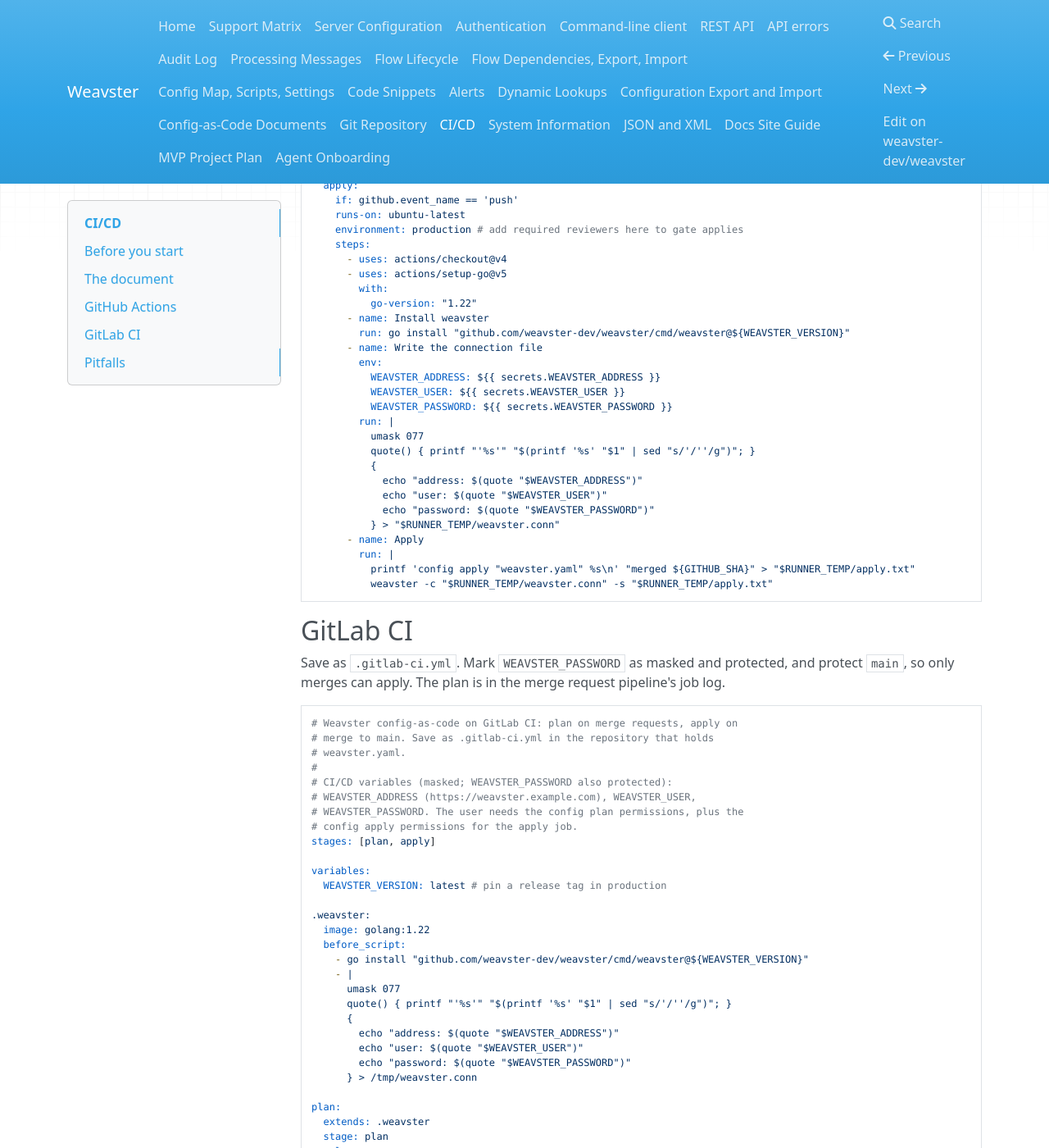
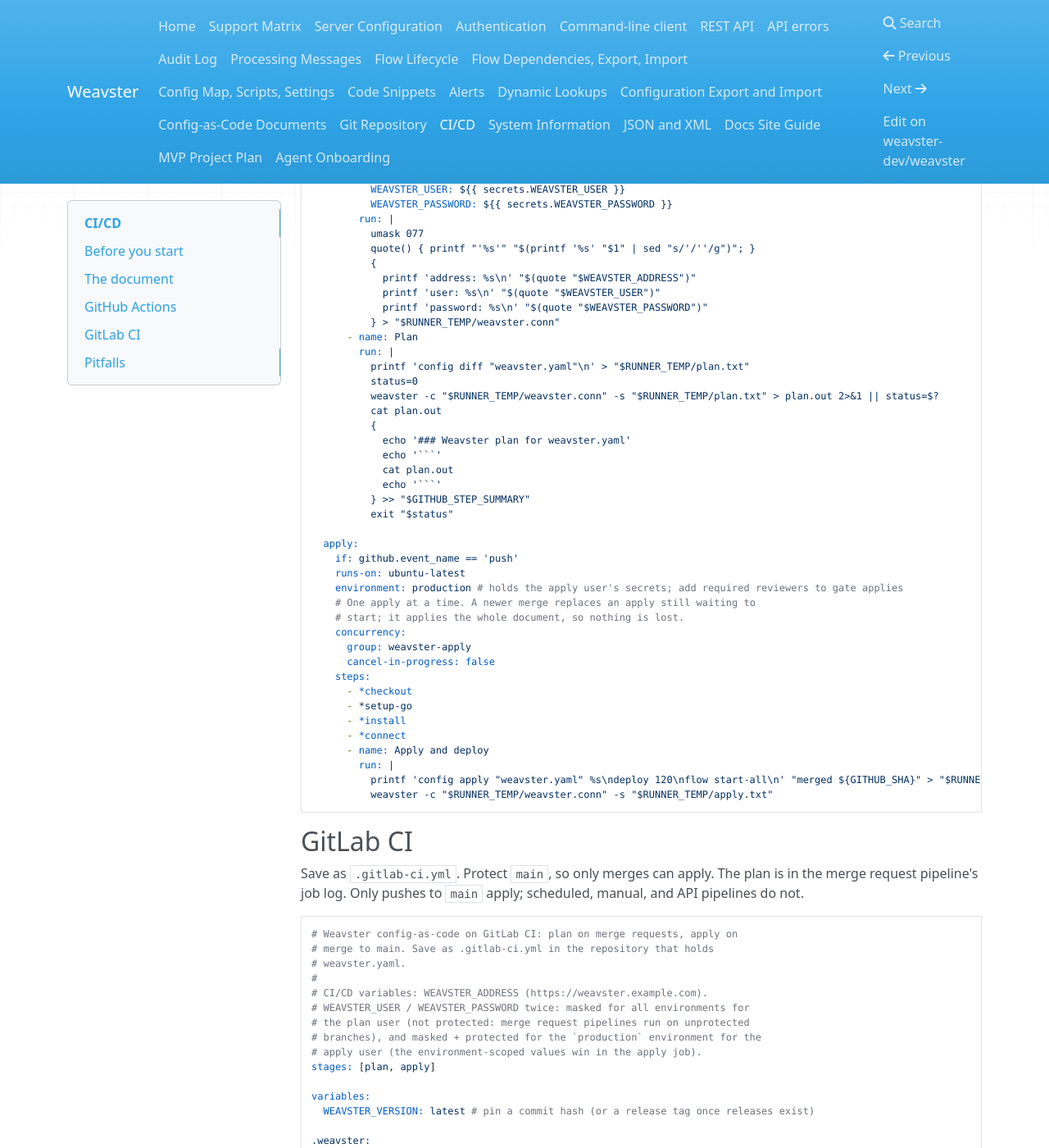
Before and after one commit to weavster-dev/weavster, an MkDocs documentation site: the page built from docs/ci-cd.md, in a window 1280 px wide and 1400 px high, scrolled down 2344 px. Shown: the whole window at 82% size. Built offline with MkDocs 1.6.1, drawn with Linux system fonts in a browser that asks for light colours; nearby versions of some CDN libraries; some of the changed text lies outside the part shown.

Commit message:
CI samples: per-PR plan concurrency, split plan/apply credentials, deploy and start after apply
Self-review fixes: plans grouped per pull request and applies in their own
group, plan/apply users scoped so merge-request pipelines can log in without
exposing the apply credentials, apply only on pushes to main, flows deployed
and started after the apply, errors in the job summary, printf instead of
echo, connection-file shell executed by the test, pinning advice that works
without releases, managed-section warning.

````diff
--- a/docs/ci-cd.md
+++ b/docs/ci-cd.md
@@ -5,9 +5,11 @@
 
 - **On a pull request or merge request** the pipeline shows what applying the changed document
   would do to the server ([`config diff`](cli.md)). Nothing changes on the server. An invalid
-  document fails the job with the reason.
-- **On merge to `main`** the pipeline applies the document ([`config apply`](config-as-code.md#apply)).
-  The apply plans again first, so it applies what the server needs at that moment, and records the
+  document, or a server that refuses the credentials, fails the job with the reason.
+- **On merge to `main`** the pipeline applies the document ([`config apply`](config-as-code.md#apply))
+  and then deploys the flows that are `enabled` but not yet deployed ([`deploy`](cli.md)) and
+  starts them ([`flow start-all`](cli.md)), so the merged change takes effect. The
+  apply plans again first, so it applies what the server needs at that moment, and records the
   commit in the [audit log](audit-log.md) as the reason. If any change fails, the whole apply is
   undone.
 
@@ -19,14 +21,17 @@
 
 1. A server reachable from CI over **HTTPS** (`listen.tlsAddress`, see
    [Server configuration](server-config.md)). Plain HTTP would send the password in cleartext.
-2. A user for CI. The plan job needs the [config plan permissions](config-as-code.md#see-what-would-change)
-   (`flows:view`, `alerts:edit`, `snippets:edit`, `scripts:edit`, `settings:edit`,
-   `configmap:edit`); the apply job also needs `flows:edit`. Give CI its own user, so its applies
-   are easy to find in the audit log.
-3. Three secrets in the CI system: `WEAVSTER_ADDRESS` (for example
-   `https://weavster.example.com`), `WEAVSTER_USER`, `WEAVSTER_PASSWORD`. The jobs write them to
-   a [connection file](cli.md) readable only by the job, so the password never appears on a
-   command line or in the log.
+2. Two users for CI, so a pull request cannot apply (see the table below).
+3. Secrets in the CI system: `WEAVSTER_ADDRESS` (for example `https://weavster.example.com`), and
+   `WEAVSTER_USER` / `WEAVSTER_PASSWORD` once for each user, scoped as the sample's header
+   comment describes: the plan user's values for every pipeline, the apply user's values only for
+   the protected `production` environment. The jobs write them to a [connection file](cli.md)
+   readable only by the job, so the password never appears on a command line or in the log.
+
+| User | Used by | Permissions |
+|---|---|---|
+| Plan user | pull/merge request pipelines | `flows:view`, `alerts:edit`, `snippets:edit`, `scripts:edit`, `settings:edit`, `configmap:edit` (the [config plan permissions](config-as-code.md#see-what-would-change)) |
+| Apply user | merges to `main` only | the plan permissions plus `flows:edit` and `flows:deploy` (deploy and start) |
 
 ## The document
 
@@ -53,20 +58,26 @@
   retention: {days: 30}
 ```
 
+> **Warning: a managed section is managed completely.** Applying this document to a server that
+> already has other flows, scripts, or settings **removes them**, because they are not in the
+> document. Before the first merge, make the document list everything you want to keep, and read
+> the pull request's plan: every `-` line is a removal.
+
 ## GitHub Actions
 
 Save as `.github/workflows/weavster.yml`. The plan appears in the job summary of the pull
-request's checks. Add required reviewers to the `production` environment to have a person approve
-each apply.
+request's checks (and in the step log). Add required reviewers to the `production` environment to
+have a person approve each apply.
 
 ```yaml
 # Weavster config-as-code on GitHub Actions: plan on pull requests, apply on
 # merge to main. Save as .github/workflows/weavster.yml in the repository that
 # holds weavster.yaml.
 #
-# Repository secrets: WEAVSTER_ADDRESS (https://weavster.example.com),
-# WEAVSTER_USER, WEAVSTER_PASSWORD. The user needs the config plan
-# permissions, plus the config apply permissions for the apply job.
+# Secrets: WEAVSTER_ADDRESS (https://weavster.example.com) as a repository
+# secret. WEAVSTER_USER / WEAVSTER_PASSWORD twice: as repository secrets for
+# the plan user, and as secrets of the `production` environment for the apply
+# user (environment secrets override repository secrets in the apply job).
 name: weavster-config
 
 on:
@@ -79,26 +90,29 @@
 permissions:
   contents: read
 
-# One apply at a time; a queued apply waits instead of being cancelled.
-concurrency:
-  group: weavster-config-${{ github.event_name }}
-  cancel-in-progress: false
-
 env:
-  WEAVSTER_VERSION: latest # pin a release tag in production
+  WEAVSTER_VERSION: latest # pin a commit hash (or a release tag once releases exist)
 
 jobs:
   plan:
     if: github.event_name == 'pull_request'
     runs-on: ubuntu-latest
+    # A newer push to the same pull request replaces its running plan.
+    concurrency:
+      group: weavster-plan-${{ github.ref }}
+      cancel-in-progress: true
     steps:
-      - uses: actions/checkout@v4
-      - uses: actions/setup-go@v5
+      - &checkout
+        uses: actions/checkout@v4
+      - &setup-go
+        uses: actions/setup-go@v5
         with:
           go-version: "1.22"
-      - name: Install weavster
+      - &install
+        name: Install weavster
         run: go install "github.com/weavster-dev/weavster/cmd/weavster@${WEAVSTER_VERSION}"
-      - name: Write the connection file
+      - &connect
+        name: Write the connection file
         env:
           WEAVSTER_ADDRESS: ${{ secrets.WEAVSTER_ADDRESS }}
           WEAVSTER_USER: ${{ secrets.WEAVSTER_USER }}
@@ -107,15 +121,16 @@
           umask 077
           quote() { printf "'%s'" "$(printf '%s' "$1" | sed "s/'/''/g")"; }
           {
-            echo "address: $(quote "$WEAVSTER_ADDRESS")"
-            echo "user: $(quote "$WEAVSTER_USER")"
-            echo "password: $(quote "$WEAVSTER_PASSWORD")"
+            printf 'address: %s\n' "$(quote "$WEAVSTER_ADDRESS")"
+            printf 'user: %s\n' "$(quote "$WEAVSTER_USER")"
+            printf 'password: %s\n' "$(quote "$WEAVSTER_PASSWORD")"
           } > "$RUNNER_TEMP/weavster.conn"
       - name: Plan
         run: |
           printf 'config diff "weavster.yaml"\n' > "$RUNNER_TEMP/plan.txt"
           status=0
-          weavster -c "$RUNNER_TEMP/weavster.conn" -s "$RUNNER_TEMP/plan.txt" > plan.out || status=$?
+          weavster -c "$RUNNER_TEMP/weavster.conn" -s "$RUNNER_TEMP/plan.txt" > plan.out 2>&1 || status=$?
+          cat plan.out
           {
             echo '### Weavster plan for weavster.yaml'
             echo '```'
@@ -127,51 +142,43 @@
   apply:
     if: github.event_name == 'push'
     runs-on: ubuntu-latest
-    environment: production # add required reviewers here to gate applies
+    environment: production # holds the apply user's secrets; add required reviewers to gate applies
+    # One apply at a time. A newer merge replaces an apply still waiting to
+    # start; it applies the whole document, so nothing is lost.
+    concurrency:
+      group: weavster-apply
+      cancel-in-progress: false
     steps:
-      - uses: actions/checkout@v4
-      - uses: actions/setup-go@v5
-        with:
-          go-version: "1.22"
-      - name: Install weavster
-        run: go install "github.com/weavster-dev/weavster/cmd/weavster@${WEAVSTER_VERSION}"
-      - name: Write the connection file
-        env:
-          WEAVSTER_ADDRESS: ${{ secrets.WEAVSTER_ADDRESS }}
-          WEAVSTER_USER: ${{ secrets.WEAVSTER_USER }}
-          WEAVSTER_PASSWORD: ${{ secrets.WEAVSTER_PASSWORD }}
+      - *checkout
+      - *setup-go
+      - *install
+      - *connect
+      - name: Apply and deploy
         run: |
-          umask 077
-          quote() { printf "'%s'" "$(printf '%s' "$1" | sed "s/'/''/g")"; }
-          {
-            echo "address: $(quote "$WEAVSTER_ADDRESS")"
-            echo "user: $(quote "$WEAVSTER_USER")"
-            echo "password: $(quote "$WEAVSTER_PASSWORD")"
-          } > "$RUNNER_TEMP/weavster.conn"
-      - name: Apply
-        run: |
-          printf 'config apply "weavster.yaml" %s\n' "merged ${GITHUB_SHA}" > "$RUNNER_TEMP/apply.txt"
+          printf 'config apply "weavster.yaml" %s\ndeploy 120\nflow start-all\n' "merged ${GITHUB_SHA}" > "$RUNNER_TEMP/apply.txt"
           weavster -c "$RUNNER_TEMP/weavster.conn" -s "$RUNNER_TEMP/apply.txt"
 ```
 
 ## GitLab CI
 
-Save as `.gitlab-ci.yml`. Mark `WEAVSTER_PASSWORD` as masked and protected, and protect `main`,
-so only merges can apply. The plan is in the merge request pipeline's job log.
+Save as `.gitlab-ci.yml`. Protect `main`, so only merges can apply. The plan is in the merge
+request pipeline's job log. Only pushes to `main` apply; scheduled, manual, and API pipelines do
+not.
 
 ```yaml
 # Weavster config-as-code on GitLab CI: plan on merge requests, apply on
 # merge to main. Save as .gitlab-ci.yml in the repository that holds
 # weavster.yaml.
 #
-# CI/CD variables (masked; WEAVSTER_PASSWORD also protected):
-# WEAVSTER_ADDRESS (https://weavster.example.com), WEAVSTER_USER,
-# WEAVSTER_PASSWORD. The user needs the config plan permissions, plus the
-# config apply permissions for the apply job.
+# CI/CD variables: WEAVSTER_ADDRESS (https://weavster.example.com).
+# WEAVSTER_USER / WEAVSTER_PASSWORD twice: masked for all environments for
+# the plan user (not protected: merge request pipelines run on unprotected
+# branches), and masked + protected for the `production` environment for the
+# apply user (the environment-scoped values win in the apply job).
 stages: [plan, apply]
 
 variables:
-  WEAVSTER_VERSION: latest # pin a release tag in production
+  WEAVSTER_VERSION: latest # pin a commit hash (or a release tag once releases exist)
 
 .weavster:
   image: golang:1.22
@@ -181,9 +188,9 @@
       umask 077
       quote() { printf "'%s'" "$(printf '%s' "$1" | sed "s/'/''/g")"; }
       {
-        echo "address: $(quote "$WEAVSTER_ADDRESS")"
-        echo "user: $(quote "$WEAVSTER_USER")"
-        echo "password: $(quote "$WEAVSTER_PASSWORD")"
+        printf 'address: %s\n' "$(quote "$WEAVSTER_ADDRESS")"
+        printf 'user: %s\n' "$(quote "$WEAVSTER_USER")"
+        printf 'password: %s\n' "$(quote "$WEAVSTER_PASSWORD")"
       } > /tmp/weavster.conn
 
 plan:
@@ -202,17 +209,20 @@
   resource_group: weavster-config # one apply at a time
   environment: production
   rules:
-    - if: $CI_COMMIT_BRANCH == "main"
+    - if: $CI_PIPELINE_SOURCE == "push" && $CI_COMMIT_BRANCH == "main"
       changes: [weavster.yaml]
   script:
-    - printf 'config apply "weavster.yaml" %s\n' "merged ${CI_COMMIT_SHORT_SHA}" > /tmp/apply.txt
+    - printf 'config apply "weavster.yaml" %s\ndeploy 120\nflow start-all\n' "merged ${CI_COMMIT_SHORT_SHA}" > /tmp/apply.txt
     - weavster -c /tmp/weavster.conn -s /tmp/apply.txt
 ```
 
 ## Pitfalls
 
-- **Pin the version.** `WEAVSTER_VERSION: latest` installs the newest client. Pin the release tag
-  that matches your server so a new client cannot change behaviour under you.
+- **Pin the version.** `WEAVSTER_VERSION: latest` installs the newest client from the default
+  branch. Pin the commit hash (or, once releases exist, the release tag) that matches your server.
+- **The plan user can edit.** The plan needs the same permissions as a configuration export, which
+  include editing alerts, snippets, scripts, settings, and the config map through the API; it
+  cannot apply a document or change flows. Treat its password like any other write credential.
 - **The server moved on.** If someone changes the server between the plan and the merge, the
   apply job plans again and applies the current differences, which may be more than the pull
   request showed. Check the apply job's output; to be warned instead, run the pull request plan
@@ -220,7 +230,11 @@
 - **Sections you leave out are not managed.** Deleting a whole section from `weavster.yaml` does
   not remove those artifacts from the server; keep the section with no entries (`scripts: {}`)
   to remove them all.
-- **One apply at a time.** The samples queue applies (`concurrency`, `resource_group`); do not
-  run applies from two pipelines against one server in parallel.
+- **One apply at a time.** The samples queue applies (`concurrency`, `resource_group`). On GitHub a
+  newer merge replaces an apply that has not started yet; the newer apply applies the whole
+  document, so nothing is lost. Do not apply to one server from two pipelines at once.
+- **`flow start-all` starts every deployed or stopped flow,** including one someone stopped on
+  purpose. If you stop flows by hand, remove that line and start new flows yourself, or keep a
+  flow off by setting `enabled: false` and undeploying it.
 - **Secrets in the document.** `weavster.yaml` is committed: keep passwords and tokens out of it
   (use the config map on the server, which a document that leaves out `configmap` does not touch).
````
Also changed, not shown: docs/examples/ci/github-actions.yml (+34 -39 lines), docs/examples/ci/gitlab-ci.yml (+11 -10 lines), 1 other file.
